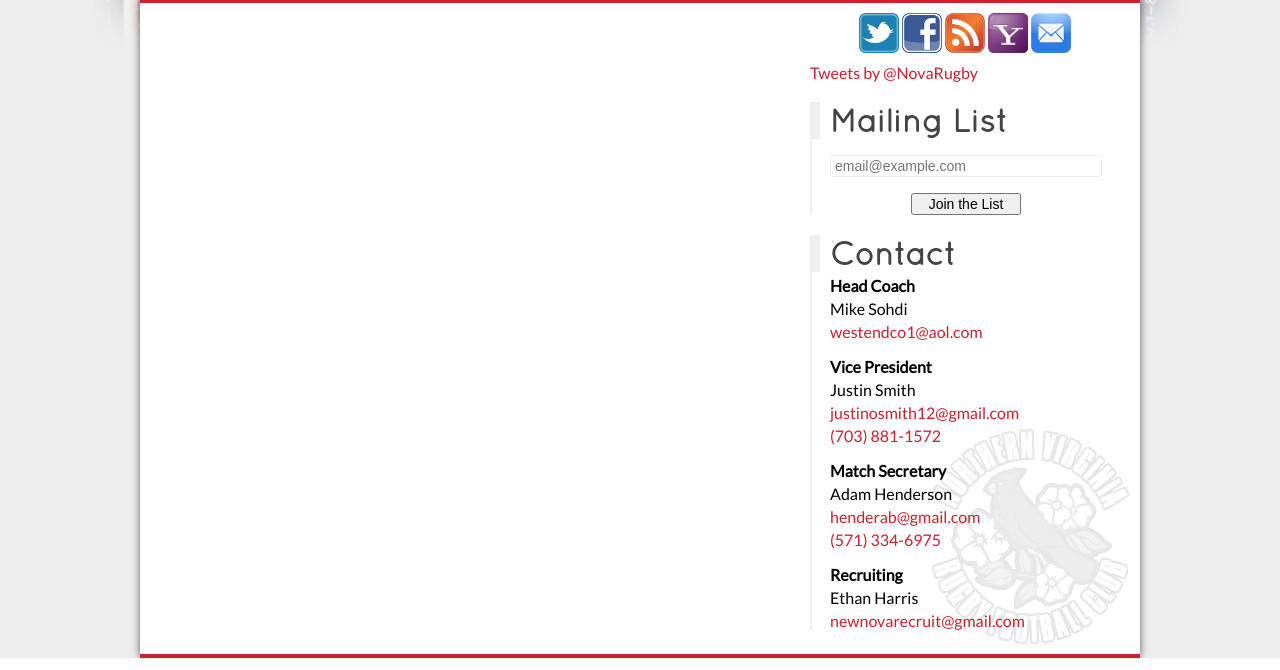
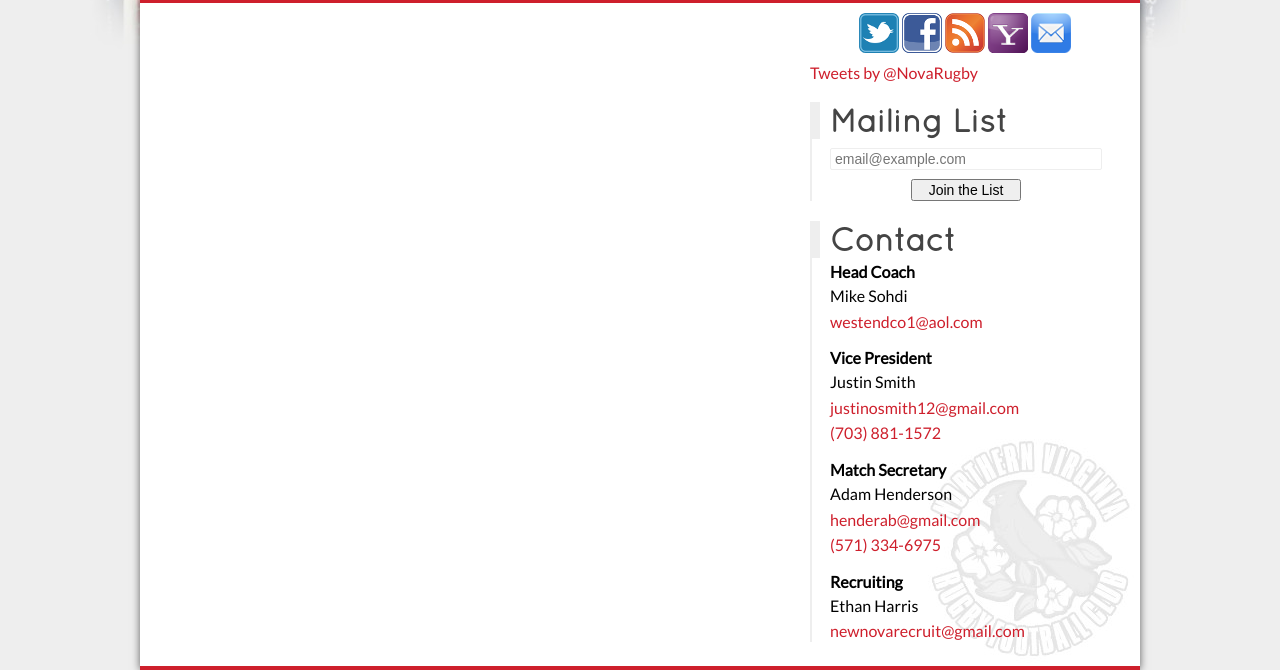
Before and after one commit to edevine/novarugby, a PHP site: template view/_header.html in a window 1280 px wide. Shown: the part 351-1021 px from the top of the page. Run offline with PHP 8.4, Linux system fonts and the light colour scheme; the template is opened without the code that fills it, so the values that code supplies are empty; some libraries are stand-ins or nearby versions.

Commit message:
improved copy text style

```diff
--- a/style.css
+++ b/style.css
@@ -2,6 +2,10 @@
 @font-face {
     font-family: Quicksand-Regular;
     src: url('ui/font/Quicksand-Regular.otf');
+}
+p {
+    line-height:1.35;
+    margin:0.5em 0;
 }
 form p {
     text-align:center;
@@ -350,9 +354,6 @@ ul.content li {
     box-shadow:0px 0px 6px rgba(0,0,0,.4);
     margin:5px;
 }
-div.sponsor {
-    margin:20px 10px;
-}
 img.sponsor-logo {
     border:1px solid #eee;
     padding:1px;
```
